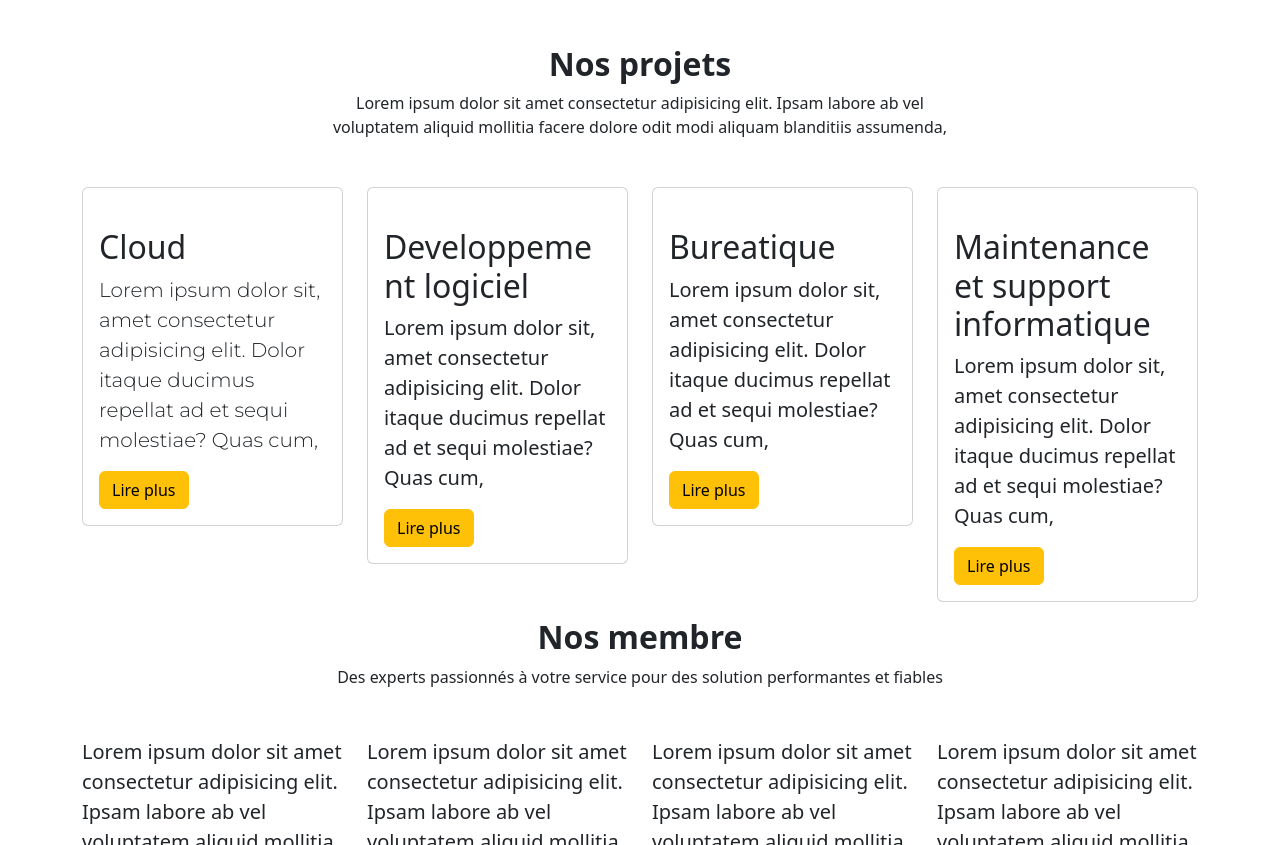
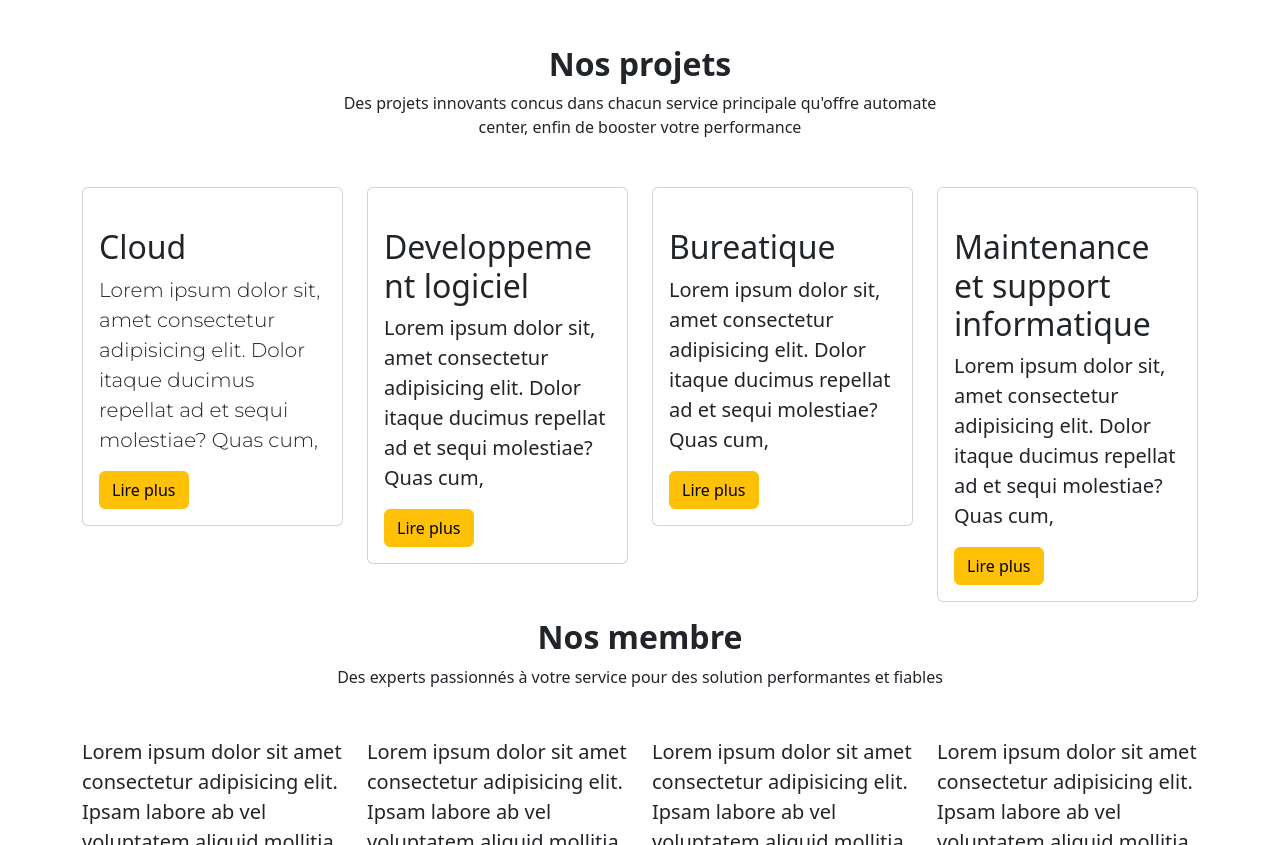
Before and after one commit to htb-pro/Automate-center, a plain HTML site: page index.html in a window 1280 px wide. Shown: the part 2716-3561 px from the top of the page. Drawn offline with nearby package versions, Linux system fonts and the light colour scheme.

Commit message:
Update index.html

```diff
--- a/index.html
+++ b/index.html
@@ -249,7 +249,7 @@ Nous mettons à votre disposition des outils modernes pour valoriser vos présen
         <div class="row mt-5">
             <div class="col   text-dark text-center ">
                     <h2><b>Nos projets</b></h2>
-                    Lorem ipsum dolor sit amet consectetur adipisicing elit. Ipsam labore ab vel voluptatem aliquid mollitia facere dolore odit modi aliquam blanditiis assumenda,
+                    <span>Des projets innovants concus dans chacun service principale qu'offre automate center, enfin de booster votre performance</span>
             </div>
         </div>
         </div>
```
